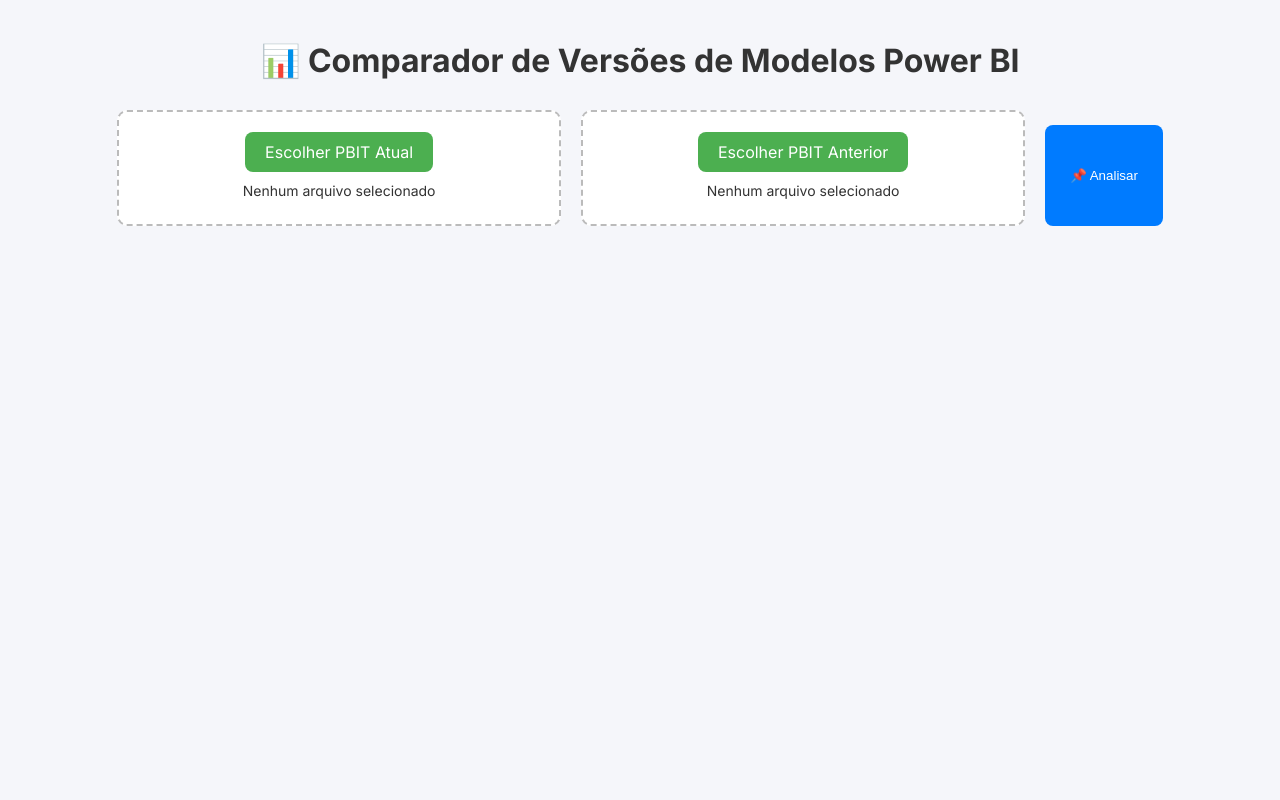
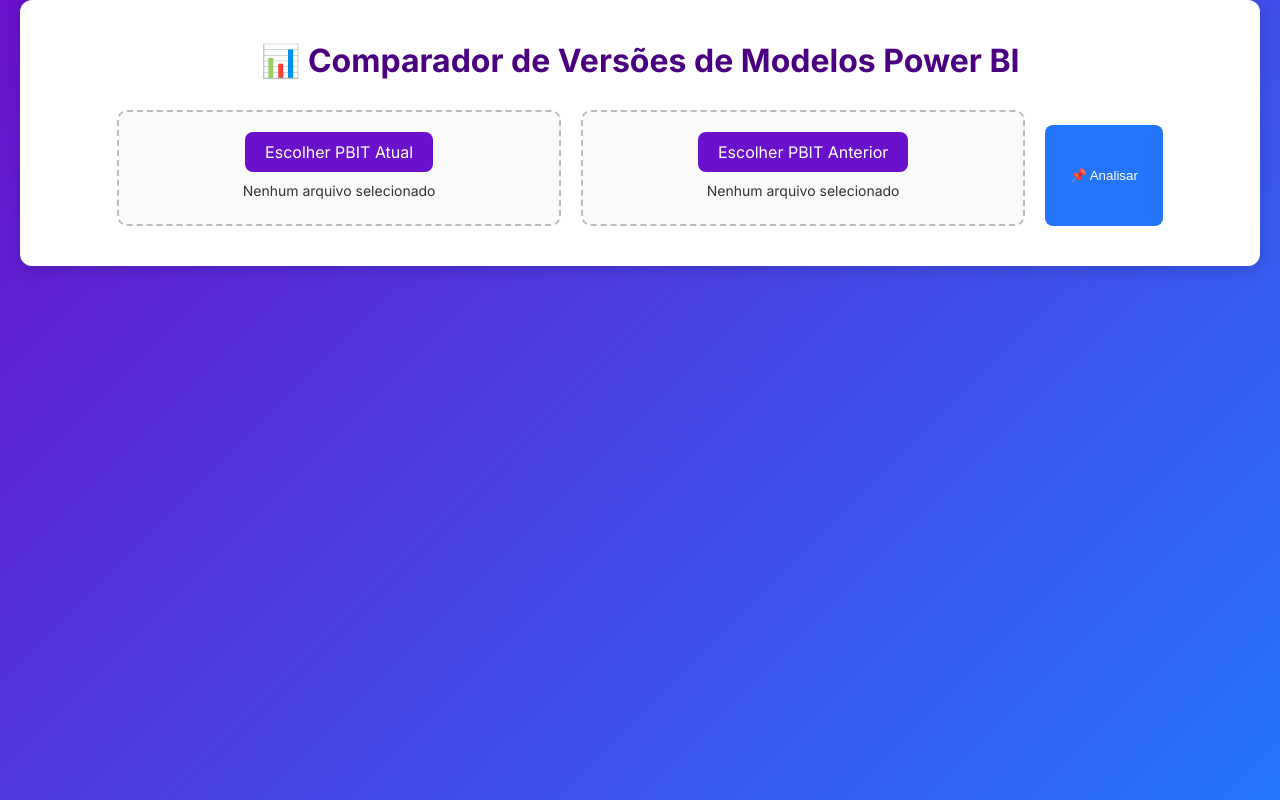
Before and after one commit to yuricassu/Comparador-de-Vers-es-do-Power-BI, a Flask app: page / in a window 1280 px wide. Run offline with Flask 3, Linux system fonts and the light colour scheme.

Commit message:
Update style.css

```diff
--- a/static/style.css
+++ b/static/style.css
@@ -1,10 +1,11 @@
 /* Fonte global */
 body {
     font-family: 'Inter', sans-serif;
-    background: #f5f6fa;
+    background: linear-gradient(135deg, #6a11cb 0%, #2575fc 100%); /* Roxo + Azul */
     margin: 0;
     padding: 0;
     color: #333;
+    min-height: 100vh;
 }
 
 /* Container principal */
@@ -12,12 +13,16 @@
     max-width: 1200px; /* Aumentado para evitar barra lateral */
     margin: 0 auto;
     padding: 20px;
+    background: #fff; /* Fundo branco só no container */
+    border-radius: 12px;
+    box-shadow: 0 4px 15px rgba(0,0,0,0.15);
 }
 
 /* Título */
 h1 {
     text-align: center;
     margin-bottom: 30px;
+    color: #4b0082; /* Roxo escuro */
 }
 
 /* Upload */
@@ -34,7 +39,7 @@
     border-radius: 10px;
     padding: 20px;
     text-align: center;
-    background: #fff;
+    background: #fafafa;
     flex: 1;
     min-width: 280px;
     max-width: 400px;
@@ -43,14 +48,14 @@
 }
 
 .file-upload-container.dragover {
-    border-color: #4CAF50;
-    background: #f0fff0;
+    border-color: #6a11cb;
+    background: #f3e8ff;
 }
 
 .custom-file-upload {
     display: inline-block;
     padding: 10px 20px;
-    background: #4CAF50;
+    background: #6a11cb;
     color: #fff;
     border-radius: 8px;
     cursor: pointer;
@@ -74,7 +79,7 @@
 
 /* Botão analisar */
 .analyze-btn {
-    background: #007bff;
+    background: #2575fc;
     color: white;
     padding: 12px 25px;
     border: none;
@@ -85,7 +90,7 @@
 }
 
 .analyze-btn:hover {
-    background: #0056b3;
+    background: #1258c9;
 }
 
 /* Barra de progresso */
@@ -101,7 +106,7 @@
 .progress {
     height: 100%;
     width: 0;
-    background: #4CAF50;
+    background: #6a11cb;
     transition: width 0.4s ease;
 }
 
@@ -109,7 +114,7 @@
 .checkmark {
     margin-top: 15px;
     font-size: 18px;
-    color: #4CAF50;
+    color: #6a11cb;
     text-align: center;
 }
 
@@ -152,6 +157,7 @@
 .report-section h2 {
     text-align: center;
     margin-bottom: 20px;
+    color: #4b0082;
 }
 
 /* Tabela de modificados */
@@ -206,7 +212,7 @@
     text-align: center;
     margin: 30px auto;
     padding: 12px 20px;
-    background: #27ae60;
+    background: #6a11cb;
     color: white;
     text-decoration: none;
     border-radius: 8px;
@@ -215,5 +221,5 @@
 }
 
 .download:hover {
-    background: #1e8449;
+    background: #4b0082;
 }
```
